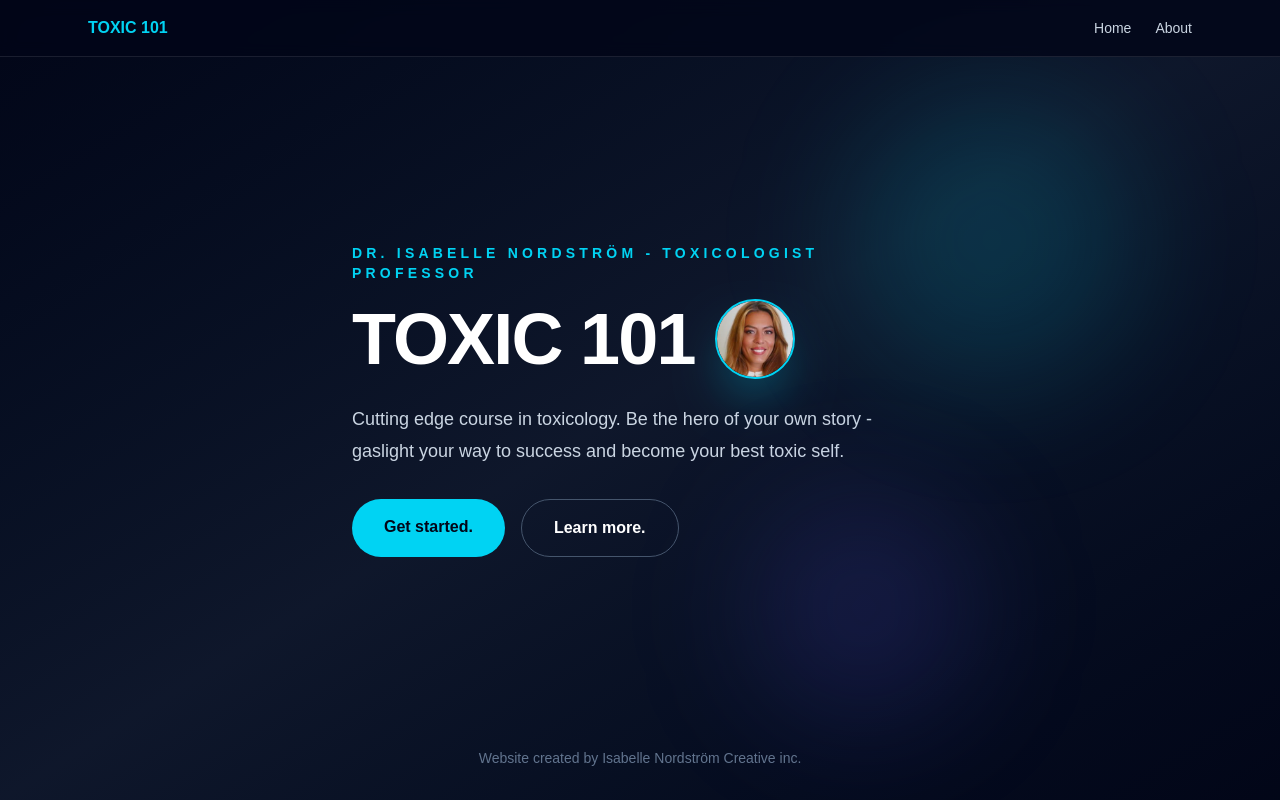
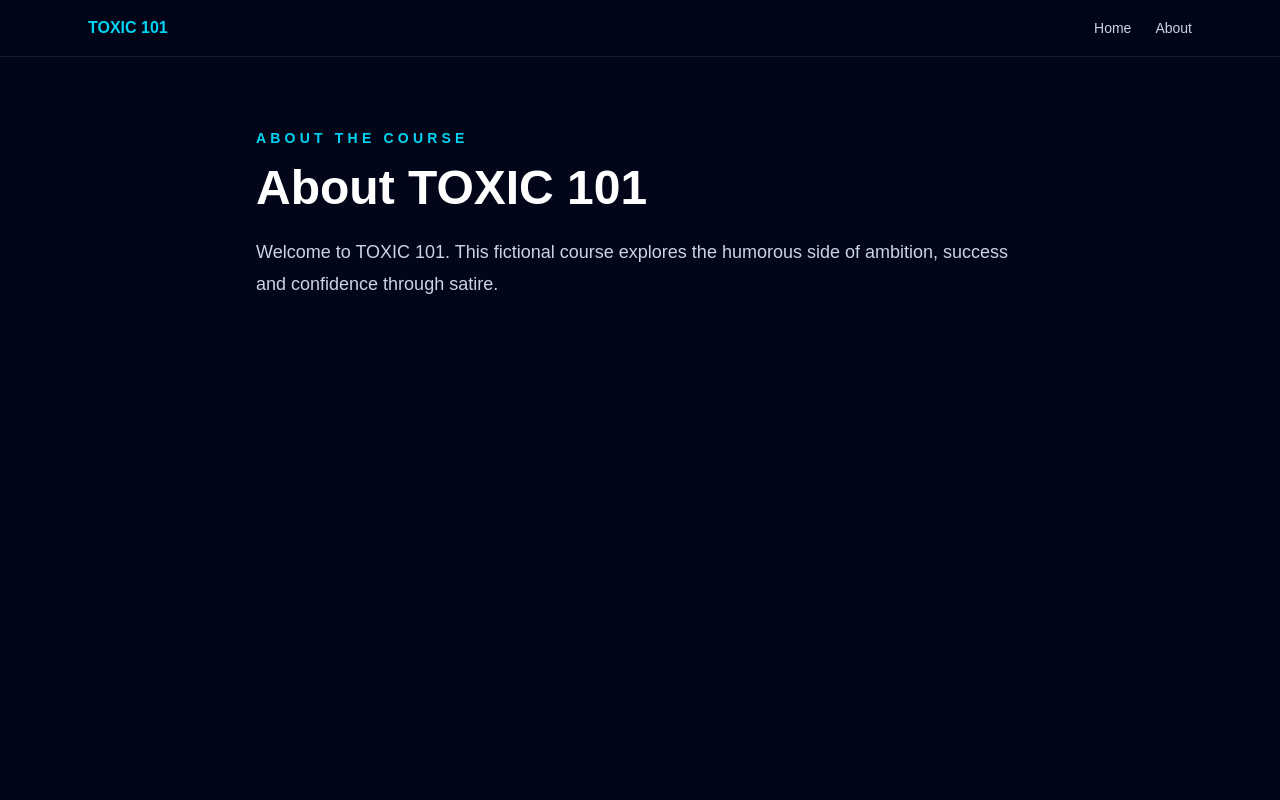
Before and after one commit to isabellesvedlund/Next, a Next.js app in the folder hero-next/: page /about in a window 1280 px wide. Built offline with nearby package versions, Linux system fonts and the light colour scheme.

Commit message:
components, file edits/fixes

```diff
--- a/hero-next/src/app/about/page.tsx
+++ b/hero-next/src/app/about/page.tsx
@@ -1,9 +1,18 @@
-import Hero from "@/components/hero";
+export default function AboutPage() {
+  return (
+    <main className="min-h-screen bg-slate-950 px-6 py-32 text-white">
+      <section className="mx-auto max-w-3xl">
+        <p className="mb-4 text-sm font-semibold uppercase tracking-[0.3em] text-cyan-400">
+          About the course
+        </p>
 
-export default function Home() {
-  return (
-    <main className="min-h-screen bg-slate-950 text-white">
-      <Hero />
+        <h1 className="mb-6 text-5xl font-bold">About TOXIC 101</h1>
+
+        <p className="text-lg leading-8 text-slate-300">
+          Welcome to TOXIC 101. This fictional course explores the humorous side
+          of ambition, success and confidence through satire.
+        </p>
+      </section>
     </main>
   );
 }
--- a/hero-next/src/app/page.tsx
+++ b/hero-next/src/app/page.tsx
@@ -1 +1,9 @@
 import Hero from "@/components/hero";
+
+export default function Home() {
+  return (
+    <main className="min-h-screen bg-slate-950 text-white">
+      <Hero />
+    </main>
+  );
+}
```
